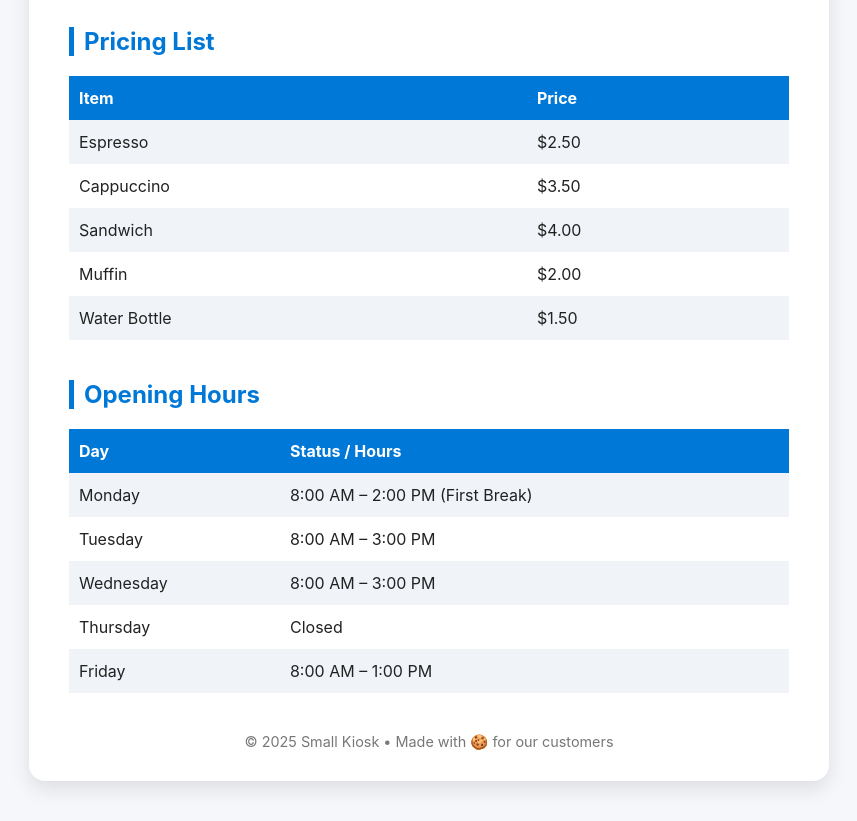
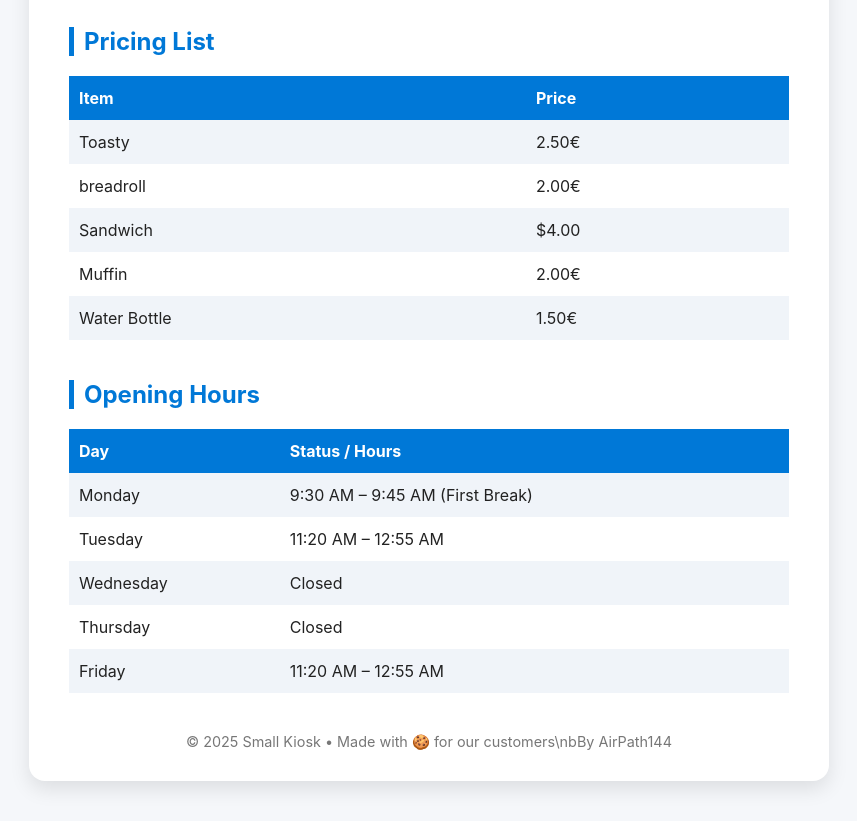
Before and after one commit to caro-kiosk/Caro-kiosk.github.io, a plain HTML site: page index.html in a window 1280 px wide. Shown: the part 112-933 px from the top of the page, without its empty margins (211-1068 px from the left). Drawn offline with Linux system fonts and the light colour scheme.

Commit message:
Update index.html

```diff
--- a/index.html
+++ b/index.html
@@ -111,12 +111,12 @@
           <th>Price</th>
         </tr>
         <tr>
-          <td>Espresso</td>
-          <td>$2.50</td>
+          <td>Toasty</td>
+          <td>2.50€</td>
         </tr>
         <tr>
-          <td>Cappuccino</td>
-          <td>$3.50</td>
+          <td>breadroll</td>
+          <td>2.00€</td>
         </tr>
         <tr>
           <td>Sandwich</td>
@@ -124,11 +124,11 @@
         </tr>
         <tr>
           <td>Muffin</td>
-          <td>$2.00</td>
+          <td>2.00€</td>
         </tr>
         <tr>
           <td>Water Bottle</td>
-          <td>$1.50</td>
+          <td>1.50€</td>
         </tr>
       </table>
     </section>
@@ -142,15 +142,15 @@
         </tr>
         <tr>
           <td>Monday</td>
-          <td>8:00 AM – 2:00 PM (First Break)</td>
+          <td>9:30 AM – 9:45 AM (First Break)</td>
         </tr>
         <tr>
           <td>Tuesday</td>
-          <td>8:00 AM – 3:00 PM</td>
+          <td>11:20 AM – 12:55 AM</td>
         </tr>
         <tr>
           <td>Wednesday</td>
-          <td>8:00 AM – 3:00 PM</td>
+          <td>Closed</td>
         </tr>
         <tr>
           <td>Thursday</td>
@@ -158,13 +158,13 @@
         </tr>
         <tr>
           <td>Friday</td>
-          <td>8:00 AM – 1:00 PM</td>
+          <td>11:20 AM – 12:55 AM</td>
         </tr>
       </table>
     </section>
 
     <footer>
-      &copy; 2025 Small Kiosk • Made with 🍪 for our customers
+      &copy; 2025 Small Kiosk • Made with 🍪 for our customers\nbBy AirPath144
     </footer>
   </div>
 </body>
```
